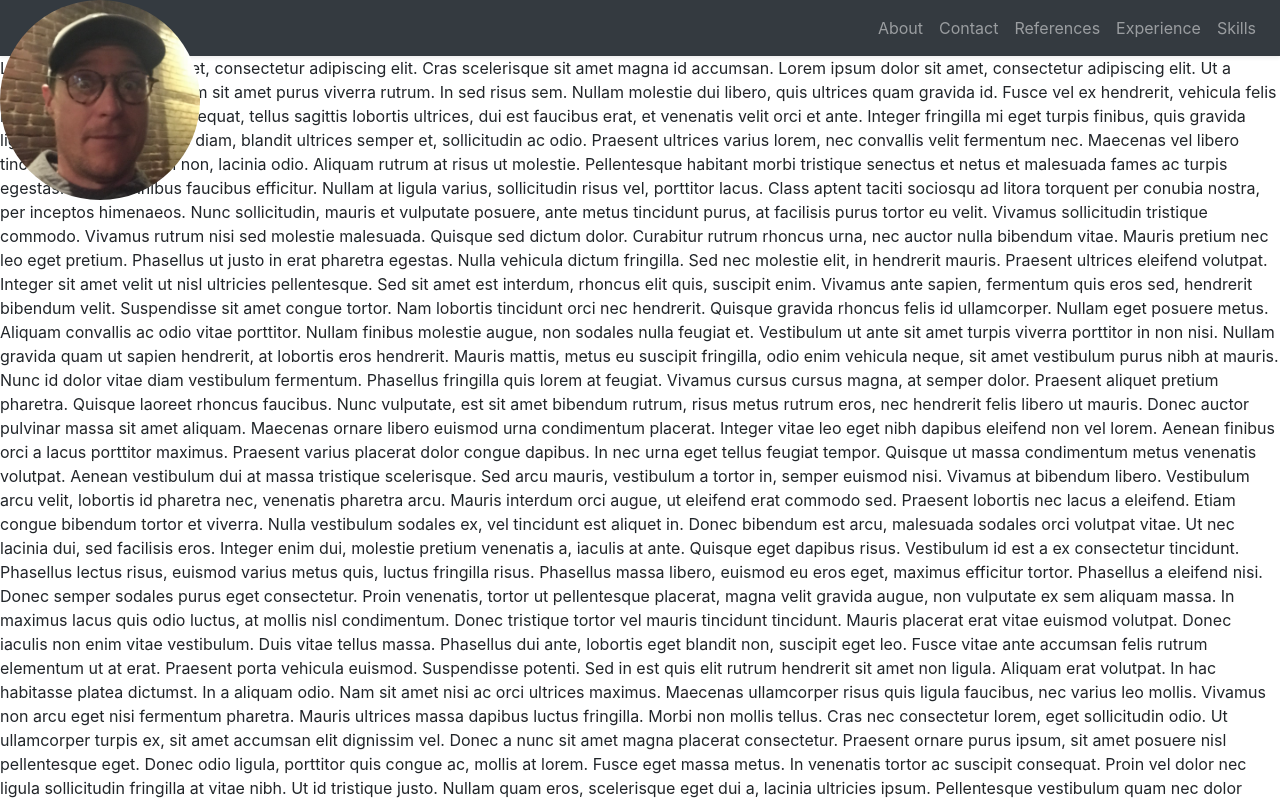
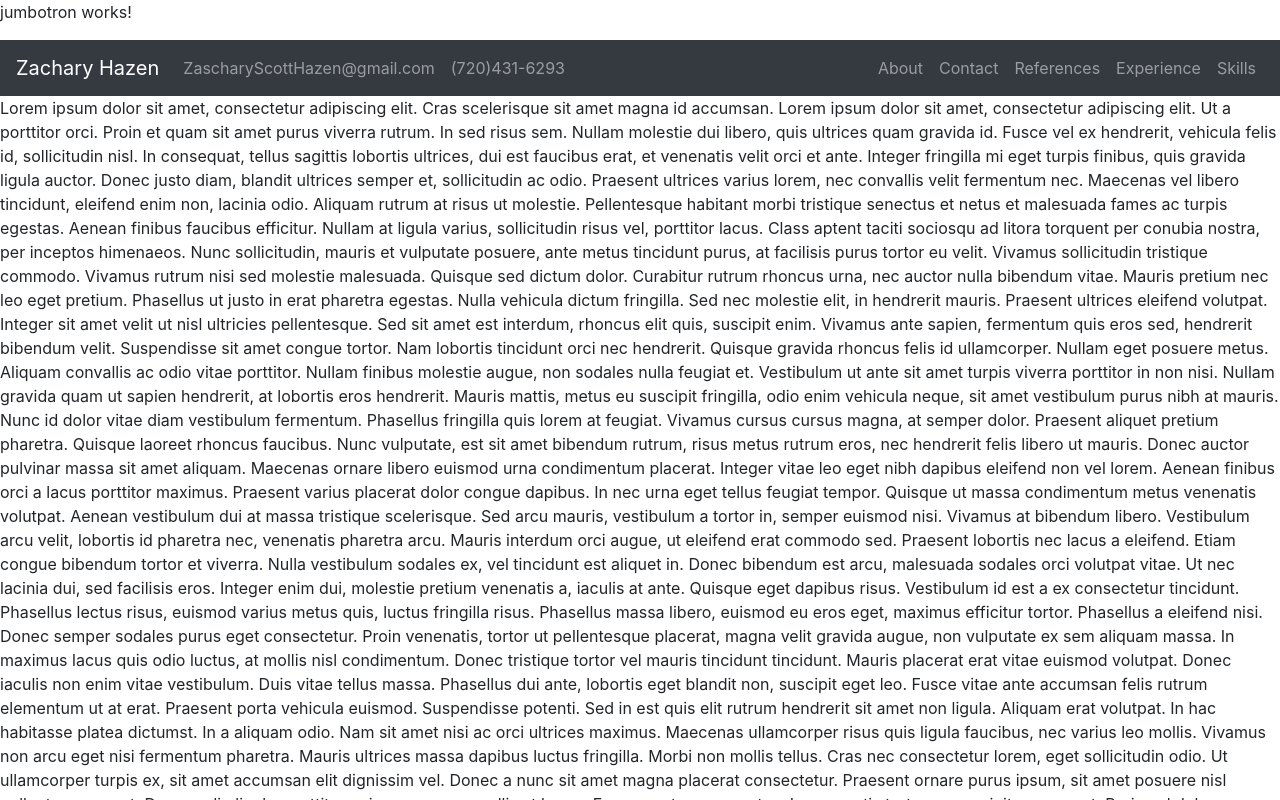
Before and after one commit to Zhaze/Resume, an Angular app: page /about in a window 1280 px wide. Shown: the top 800 px of the page. Built offline with nearby package versions, Linux system fonts and the light colour scheme.

Commit message:
added contact info and phone number pipe to navigation, also collapsed the contact info for mobile, added a jumbotron component

```diff
--- a/src/app/app.component.html
+++ b/src/app/app.component.html
@@ -1,2 +1,3 @@
+<app-jumbotron></app-jumbotron>
 <app-navigation></app-navigation>
 <router-outlet></router-outlet>
--- a/src/app/app.module.ts
+++ b/src/app/app.module.ts
@@ -10,6 +10,8 @@ import { ExperienceComponent } from './experience/experience.component';
 import { ContactComponent } from './contact/contact.component';
 import { ReferencesComponent } from './references/references.component';
 import { NavigationComponent } from './navigation/navigation.component';
+import { JumbotronComponent } from './jumbotron/jumbotron.component';
+import { PhoneNumberPipe } from './phone-number.pipe';
 
 @NgModule({
   declarations: [
@@ -19,7 +21,9 @@ import { NavigationComponent } from './navigation/navigation.component';
     ExperienceComponent,
     ContactComponent,
     ReferencesComponent,
-    NavigationComponent
+    NavigationComponent,
+    JumbotronComponent,
+    PhoneNumberPipe
   ],
   imports: [
     BrowserModule,
--- /dev/null
+++ b/src/app/jumbotron/jumbotron.component.html
@@ -0,0 +1,3 @@
+<p>
+  jumbotron works!
+</p>
--- /dev/null
+++ b/src/app/jumbotron/jumbotron.component.ts
@@ -0,0 +1,15 @@
+import { Component, OnInit } from '@angular/core';
+
+@Component({
+  selector: 'app-jumbotron',
+  templateUrl: './jumbotron.component.html',
+  styleUrls: ['./jumbotron.component.scss']
+})
+export class JumbotronComponent implements OnInit {
+
+  constructor() { }
+
+  ngOnInit() {
+  }
+
+}
--- a/src/app/navigation/navigation.component.html
+++ b/src/app/navigation/navigation.component.html
@@ -1,15 +1,20 @@
-<img src="assets/img/IMG_0787.jpg" class="fixed-top rounded-circle" routerLink="/">
-<div class="navbar navbar-expand-md navbar-dark bg-dark sticky-top shadow-sm">
+<div class="navbar navbar-expand-lg navbar-dark bg-dark sticky-top">
+  <a class="navbar-brand" routerLink="/">{{ info.name }}</a>
   <button class="navbar-toggler" type="button" (click)="isCollapsed = !isCollapsed">
     <span class="navbar-toggler-icon"></span>
   </button>
   <div class="navbar-collapse" [ngbCollapse]="isCollapsed">
+    <div class="navbar-nav d-flex flex-row justify-content-around">
+        <a class="nav-item nav-link" href="mailto:ZacharyScottHazen@gmail.com">{{ info.email }}</a>
+        <a class="nav-item nav-link" href="tel:{{ info.phone }}">{{ info.phone | phoneNumber }}</a>
+    </div>
+  <div class="navbar-collapse" [ngbCollapse]="isCollapsed">
     <div class="navbar-nav ml-auto">
-      <a class="nav-item nav-link ml-auto" routerLink="/about">About</a>
-      <a class="nav-item nav-link ml-auto" routerLink="/contact">Contact</a>
-      <a class="nav-item nav-link ml-auto" routerLink="/references">References</a>
-      <a class="nav-item nav-link ml-auto" routerLink="/experience">Experience</a>
-      <a class="nav-item nav-link ml-auto" routerLink="/skills">Skills</a>
+      <a class="nav-item nav-link mx-auto" routerLink="/about">About</a>
+      <a class="nav-item nav-link mx-auto" routerLink="/contact">Contact</a>
+      <a class="nav-item nav-link mx-auto" routerLink="/references">References</a>
+      <a class="nav-item nav-link mx-auto" routerLink="/experience">Experience</a>
+      <a class="nav-item nav-link mx-auto" routerLink="/skills">Skills</a>
     </div>
   </div>
 </div>
--- a/src/app/navigation/navigation.component.ts
+++ b/src/app/navigation/navigation.component.ts
@@ -6,7 +6,11 @@ import { Component, OnInit } from '@angular/core';
   styleUrls: ['./navigation.component.scss']
 })
 export class NavigationComponent implements OnInit {
-  title = "Zachary Hazen";
+  info = {
+      name: "Zachary Hazen",
+      email: "ZascharyScottHazen@gmail.com",
+      phone: "7204316293"
+  };
   isCollapsed = true;
   constructor() { }
 
--- /dev/null
+++ b/src/app/phone-number.pipe.ts
@@ -0,0 +1,12 @@
+import { Pipe, PipeTransform } from '@angular/core';
+
+@Pipe({
+  name: 'phoneNumber'
+})
+export class PhoneNumberPipe implements PipeTransform {
+
+  transform(value: string): string {
+      return "(" + value.slice(0, 3) + ")" + value.slice(3, 6) + "-" + value.slice(6);
+  }
+
+}
```
Also changed, not shown: src/app/jumbotron/jumbotron.component.scss (added), 2 other files (tests, documents, lock files or other folders).
